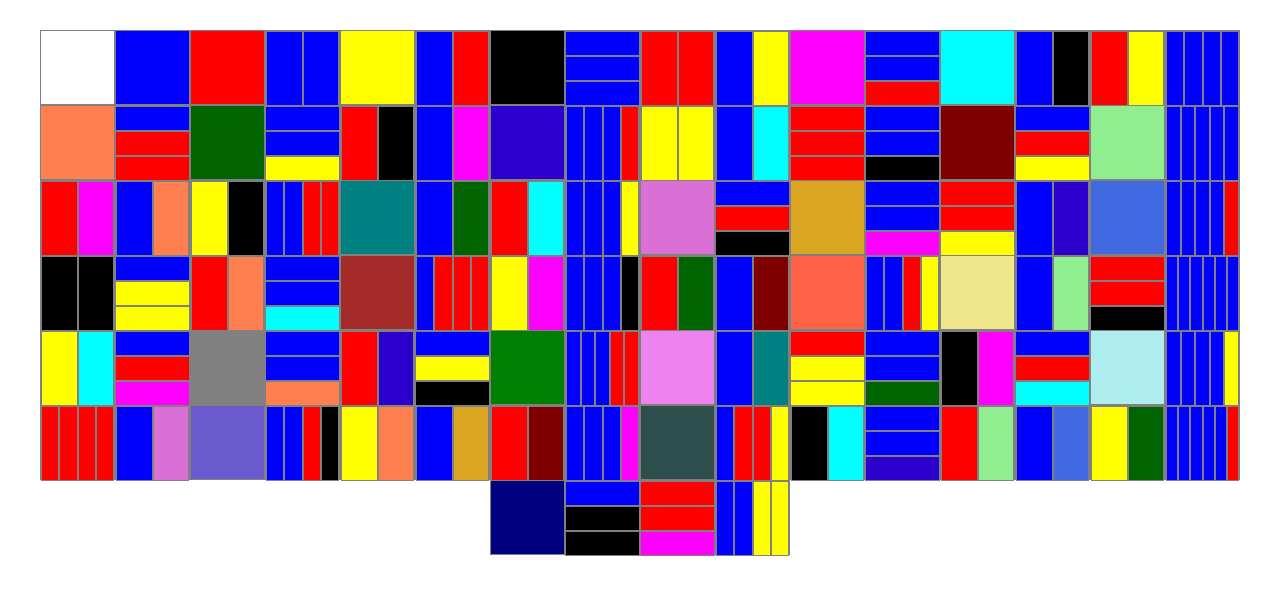
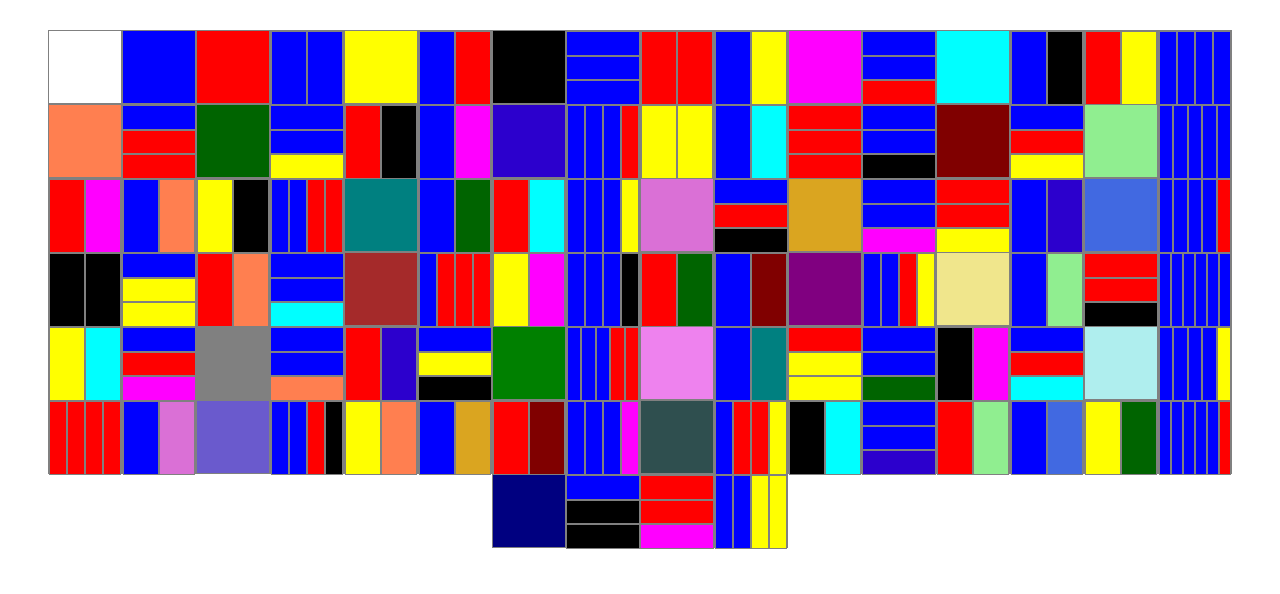
Before and after one commit to Fania/prime-fact-chart, a plain HTML site: page index.html in a window 1280 px wide. Drawn offline with Linux system fonts and the light colour scheme.

Commit message:
dynamic sizes and social icons

```diff
--- a/index.html
+++ b/index.html
@@ -1,89 +1,36 @@
 <!DOCTYPE html>
 <html lang="en-gb">
 <head>
-  <meta charset="UTF-8">
+  <meta charset="utf-8">
   <meta name="viewport" content="width=device-width, initial-scale=1.0">
   <title>Prime Factorisation Chart</title>
 
-  <style>
-    body {
-      margin: 5px;
-    }
 
-    section {
-      display: flex;
-      flex-wrap: wrap;
-      align-content: center;
-      justify-content: center;
-    }
+  <link rel="manifest" href="imgs/favicons/site.webmanifest">
+  <link rel="apple-touch-icon" sizes="180x180" href="imgs/favicons/apple-touch-icon.png">
+  <link rel="icon" type="image/png" sizes="32x32" href="imgs/favicons/favicon-32x32.png">
+  <link rel="icon" type="image/png" sizes="16x16" href="imgs/favicons/favicon-16x16.png">
+  <link rel="mask-icon" href="imgs/favicons/safari-pinned-tab.svg" color="#b91d47">
+  <link rel="shortcut icon" href="imgs/favicons/favicon.ico">
+  <meta name="apple-mobile-web-app-title" content="PrimeFactors">
+  <meta name="application-name" content="PrimeFactors">
+  <meta name="apple-mobile-web-app-capable" content="yes">
+  <meta name="apple-mobile-web-app-status-bar-style" content="black-translucent">
 
-    div {
-      box-sizing: border-box;
-      width: 75px;
-      height: 75px;
-      border: 1px solid gray;
-    }
+  <meta name="msapplication-TileColor" content="#b91d47">
+  <meta name="msapplication-config" content="imgs/favicons/browserconfig.xml">
+  <meta name="theme-color" content="#ffffff">
 
-    .subsection {
-      display: flex;
-      flex-wrap: nowrap;
-      flex-direction: row;
-    }
+  <meta property="og:title" content="Prime Factors" />
+  <meta property="og:type" content="website" />
+  <meta property="og:url" content="https://fania.github.io/prime-fact-chart" />
+  <meta property="og:image" content="imgs/screenshot.png" />
 
-    .subsection div {
-      width: calc(75px /2);
-      height: 75px;
-      border: 0.5px solid gray;
-    }
+  <meta name="twitter:card" content="summary_large_image">
+  <meta name="twitter:title" content="Prime Factors">
+  <meta name="twitter:image" content="https://fania.eu/stuff/prime-facts.png">
 
-    .sidesection {
-      flex-direction: column;
-    }
-
-    .sidesection div {
-      height: calc(75px /3);
-      width: 75px;
-    }
-
-    /* prime colours */
-    .n1 { background: white; }
-    .n2 { background: blue; }
-    .n3 { background: red; }
-    .n5 { background: yellow; }
-    .n7 { background: black; }
-    .n11 { background: magenta; }
-    .n13 { background: cyan; }
-    .n17 { background: coral; }
-    .n19 { background: darkgreen; }
-    .n23 { background: indigo; }
-    .n23 { background: rgb(44, 0, 205); }
-    .n29 { background: maroon; }
-    .n31 { background: lightgreen; }
-    .n37 { background: teal; }
-    .n41 { background: orchid; }
-    .n43 { background: goldenrod; }
-    .n47 { background: royalblue; }
-    .n49 { background: purple; }
-    .n53 { background: brown; }
-    .n59 { background: tomato; }
-    .n61 { background: khaki; }
-    .n67 { background: gray; }
-    .n71 { background: green; }
-    .n73 { background: violet; }
-    .n79 { background: paleturquoise; }
-    .n83 { background: slateblue; }
-    .n89 { background: darkslategray; }
-    .n97 { background: navy; }
-
-    @media only screen and (min-width: 400px) {
-      body {
-        margin: 30px;
-      }
-    }
-
-
-  </style>
-
+  <link href="styles.css" rel="stylesheet">
 
 </head>
 <body>
--- /dev/null
+++ b/styles.css
@@ -0,0 +1,78 @@
+body {
+  margin: 5px;
+}
+
+section {
+  display: flex;
+  flex-wrap: wrap;
+  align-content: center;
+  justify-content: center;
+}
+
+div {
+  box-sizing: border-box;
+  /* 75px */
+  --boxSize: calc((100vh - 60px)/10);
+  width: var(--boxSize);
+  height: var(--boxSize);
+  border: 1px solid gray;
+}
+
+.subsection {
+  display: flex;
+  flex-wrap: nowrap;
+  flex-direction: row;
+}
+
+.subsection div {
+  /* width: calc(75px /2);
+  height: 75px; */
+  --miniBox: calc(var(--boxSize)/2);
+  width: var(--miniBox);
+  height: var(--boxSize);
+  border: 0.5px solid gray;
+}
+
+.sidesection {
+  flex-direction: column;
+}
+
+.sidesection div {
+  height: calc(var(--boxSize)/3);
+  width: var(--boxSize);
+}
+
+/* prime colours */
+.n1 { background: white; }
+.n2 { background: blue; }
+.n3 { background: red; }
+.n5 { background: yellow; }
+.n7 { background: black; }
+.n11 { background: magenta; }
+.n13 { background: cyan; }
+.n17 { background: coral; }
+.n19 { background: darkgreen; }
+.n23 { background: indigo; }
+.n23 { background: rgb(44, 0, 205); }
+.n29 { background: maroon; }
+.n31 { background: lightgreen; }
+.n37 { background: teal; }
+.n41 { background: orchid; }
+.n43 { background: goldenrod; }
+.n47 { background: royalblue; }
+.n53 { background: brown; }
+.n59 { background: purple; }
+.n61 { background: khaki; }
+.n67 { background: gray; }
+.n71 { background: green; }
+.n73 { background: violet; }
+.n79 { background: paleturquoise; }
+.n83 { background: slateblue; }
+.n89 { background: darkslategray; }
+.n97 { background: navy; }
+
+@media only screen and (min-width: 400px) {
+  body {
+    margin: 30px;
+  }
+}
```
Also changed, not shown: imgs/favicons/browserconfig.xml (added, +9 -0 lines), imgs/favicons/android-chrome-192x192.png (added), imgs/favicons/android-chrome-512x512.png (added), imgs/favicons/apple-touch-icon.png (added), imgs/favicons/favicon-16x16.png (added), imgs/favicons/favicon-32x32.png (added), imgs/favicons/favicon.ico (added), imgs/favicons/mstile-150x150.png (added), imgs/favicons/safari-pinned-tab.svg (added), imgs/favicons/site.webmanifest (added), imgs/screenshot.png (added), imgs/square.png (added).
